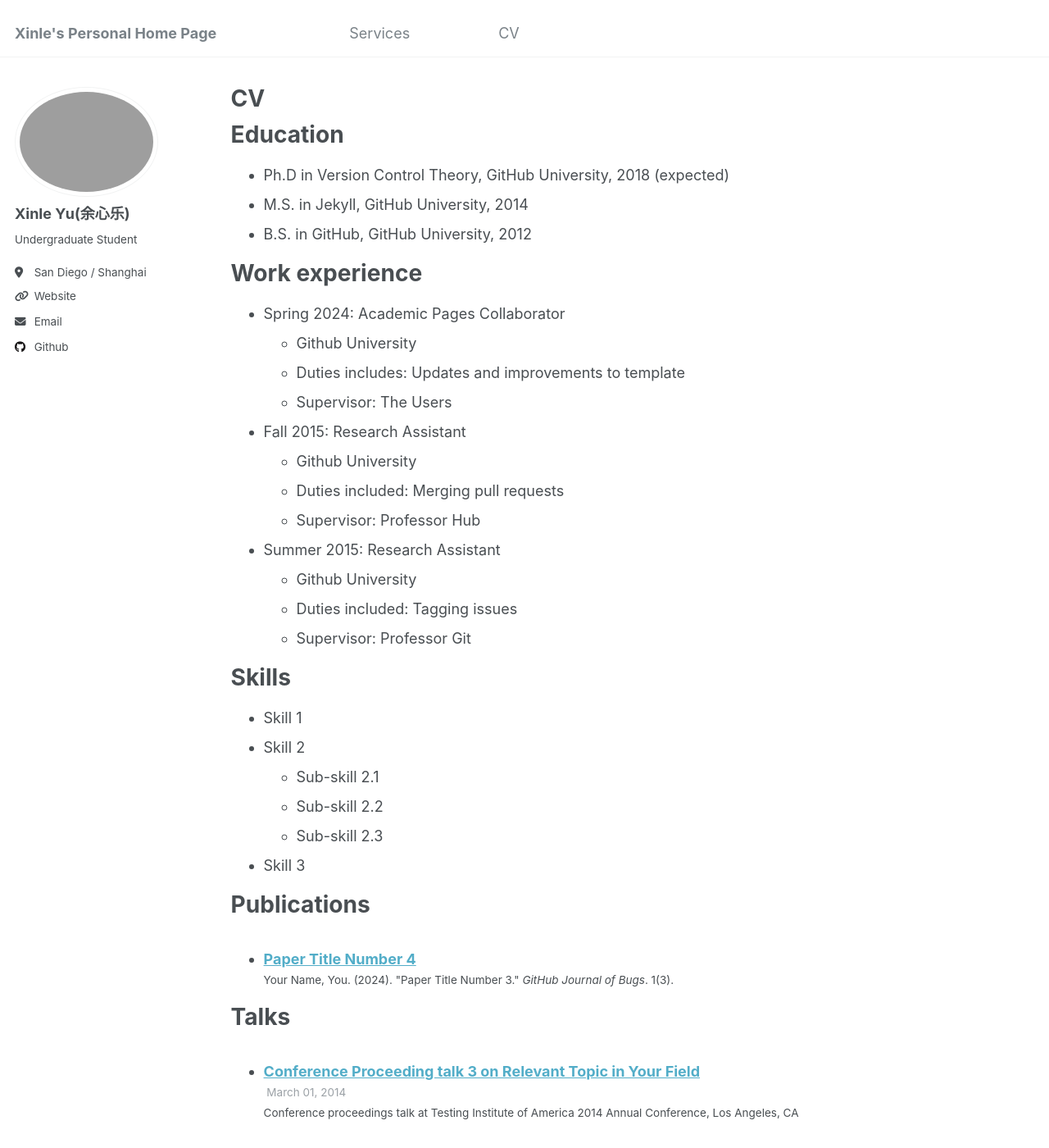
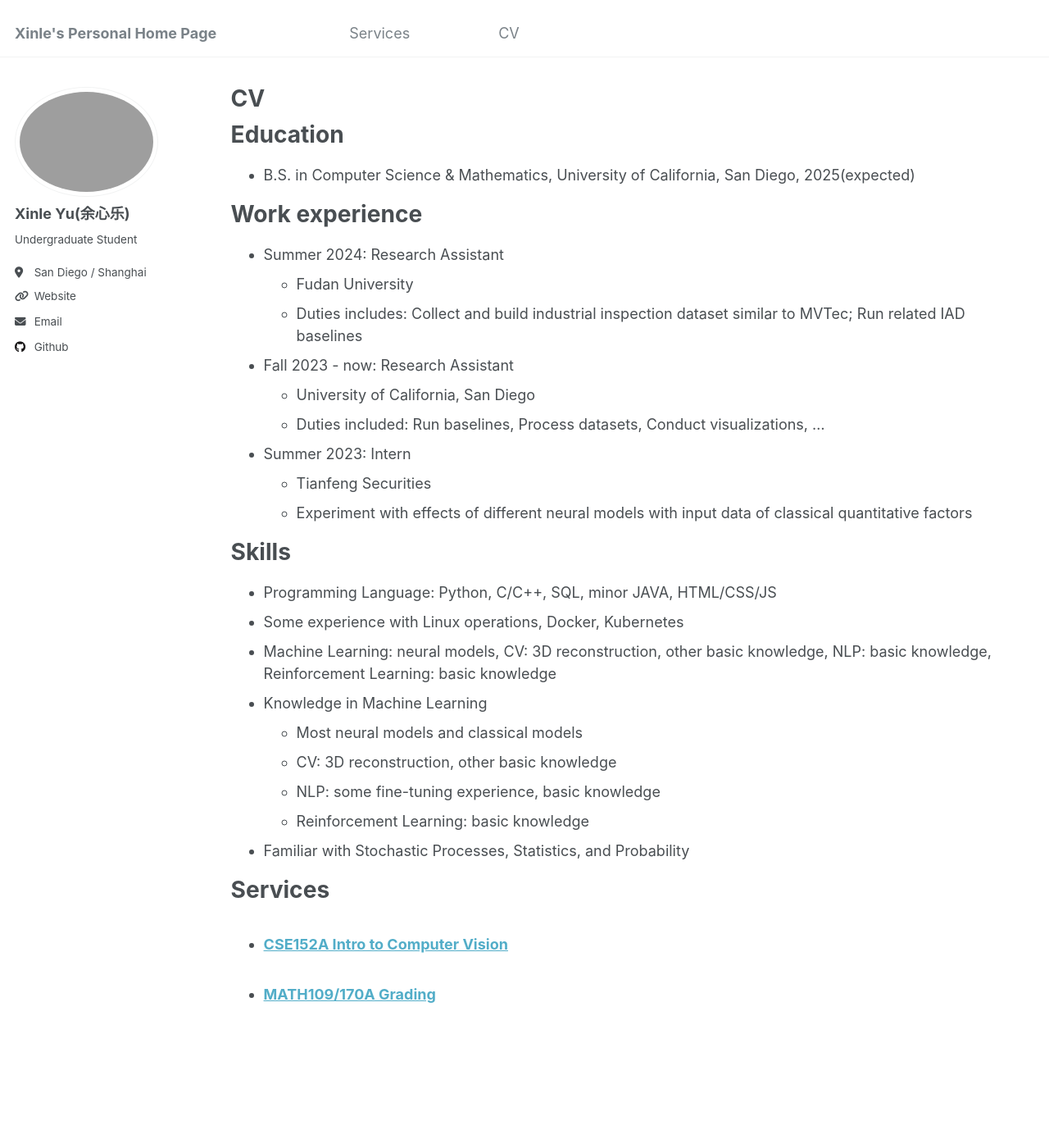
Before and after one commit to Henri-XYu02/Henri-XYu02.github.io, a Jekyll site: the page built from _pages/cv.md, in a window 1280 px wide and 1400 px high. Shown: the whole window at 82% size. Built offline with Jekyll 4.4.1, drawn with Linux system fonts in a browser that asks for light colours; some of the changed text lies outside the part shown.

Commit message:
Update cv.md

```diff
--- a/_pages/cv.md
+++ b/_pages/cv.md
@@ -11,54 +11,37 @@ redirect_from:
 
 Education
 ======
-* Ph.D in Version Control Theory, GitHub University, 2018 (expected)
-* M.S. in Jekyll, GitHub University, 2014
-* B.S. in GitHub, GitHub University, 2012
+* B.S. in Computer Science & Mathematics, University of California, San Diego, 2025(expected)
 
 Work experience
 ======
-* Spring 2024: Academic Pages Collaborator
-  * Github University
-  * Duties includes: Updates and improvements to template
-  * Supervisor: The Users
+* Summer 2024: Research Assistant
+  * Fudan University
+  * Duties includes: Collect and build industrial inspection dataset similar to MVTec; Run related IAD baselines
 
-* Fall 2015: Research Assistant
-  * Github University
-  * Duties included: Merging pull requests
-  * Supervisor: Professor Hub
+* Fall 2023 - now: Research Assistant
+  * University of California, San Diego
+  * Duties included: Run baselines, Process datasets, Conduct visualizations, ...
 
-* Summer 2015: Research Assistant
-  * Github University
-  * Duties included: Tagging issues
-  * Supervisor: Professor Git
+* Summer 2023: Intern
+  * Tianfeng Securities
+  * Experiment with effects of different neural models with input data of classical quantitative factors
 
 Skills
 ======
-* Skill 1
-* Skill 2
-  * Sub-skill 2.1
-  * Sub-skill 2.2
-  * Sub-skill 2.3
-* Skill 3
+* Programming Language: Python, C/C++, SQL, minor JAVA, HTML/CSS/JS
+* Some experience with Linux operations, Docker, Kubernetes
+* Machine Learning: neural models, CV: 3D reconstruction, other basic knowledge, NLP: basic knowledge, Reinforcement Learning: basic knowledge
+* Knowledge in Machine Learning
+  * Most neural models and classical models
+  * CV: 3D reconstruction, other basic knowledge
+  * NLP: some fine-tuning experience, basic knowledge
+  * Reinforcement Learning: basic knowledge
+* Familiar with Stochastic Processes, Statistics, and Probability
 
-Publications
-======
-  <ul>{% for post in site.publications reversed %}
-    {% include archive-single-cv.html %}
-  {% endfor %}</ul>
 
-Talks
-======
-  <ul>{% for post in site.talks reversed %}
-    {% include archive-single-talk-cv.html  %}
-  {% endfor %}</ul>
-
-Teaching
+Services
 ======
   <ul>{% for post in site.teaching reversed %}
     {% include archive-single-cv.html %}
   {% endfor %}</ul>
-
-Service and leadership
-======
-* Currently signed in to 43 different slack teams
```
